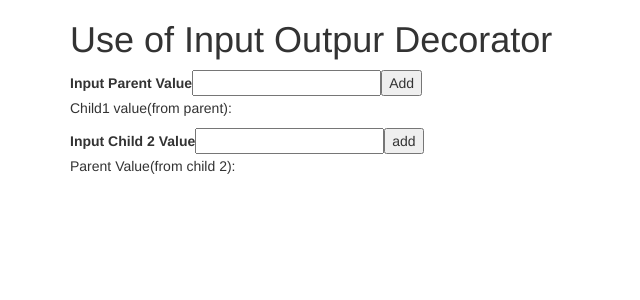
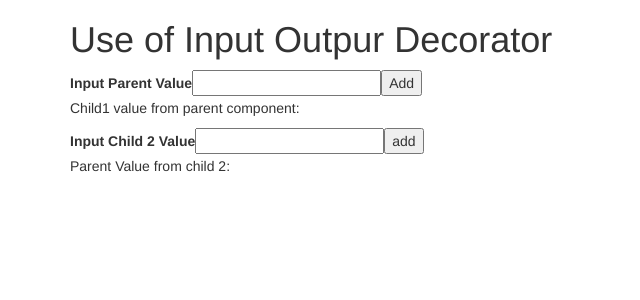
Before and after one commit to mhanuz/Angular_moules_review, an Angular app: page / in a window 1280 px wide. Shown: the top 300 px of the page, without its empty margins (0-640 px from the left). Built offline with nearby package versions, Linux system fonts and the light colour scheme.

Commit message:
update io decorator

```diff
--- a/src/app/app.component.html
+++ b/src/app/app.component.html
@@ -1,28 +1,12 @@
-<!DOCTYPE html>
-<html lang="en">
-<head>
-  <meta charset="UTF-8">
-  <meta http-equiv="X-UA-Compatible" content="IE=edge">
-  <meta name="viewport" content="width=device-width, initial-scale=1.0">
-  <title>Document</title>
-</head>
-<body>
-  <div class="container">
+<div class="container">
     <h1>Use of Input Outpur Decorator</h1>
-
     <div>
       <label for="input"> Input Parent Value </label>
       <input type="text" id="input" #parentValue >
       <button type="button" (click)="addParentValue(parentValue.value)">Add </button>
     </div>
-
       <app-child1 [parentItem] ="parentData"></app-child1>
       <app-child2 (childTwoValue)="childTwoValue($event)"></app-child2>
 
-      <p>Parent Value(from child 2):{{childValue}}</p>
-
+      <p>Parent Value from child 2:{{childValue}}</p>
   </div>
-
-
-</body>
-</html>
--- a/src/app/app.component.ts
+++ b/src/app/app.component.ts
@@ -1,13 +1,18 @@
-import { Component } from '@angular/core';
+import { Component, OnInit } from '@angular/core';
 
 @Component({
   selector: 'app-root',
   templateUrl: './app.component.html',
   styleUrls: ['./app.component.css']
 })
-export class AppComponent {
-  parentData = '';
-  childValue ='' ;
+export class AppComponent implements OnInit{
+  parentData: string;
+  childValue: string;
+
+  ngOnInit(){
+    this.parentData= '';
+    this.childValue= '';
+  }
   addParentValue(val: string){
     this.parentData=val;
   }
--- a/src/app/child1/child1.component.html
+++ b/src/app/child1/child1.component.html
@@ -1 +1 @@
-<p>Child1 value(from parent): {{parentItem}} </p>
+<p>Child1 value from parent component: {{parentItem}} </p>
--- a/src/app/child2/child2.component.ts
+++ b/src/app/child2/child2.component.ts
@@ -11,6 +11,4 @@ export class Child2Component {
 onAddcChildValue(val: string){
   this.childTwoValue.emit(val)
 }
-
-
 }
```
